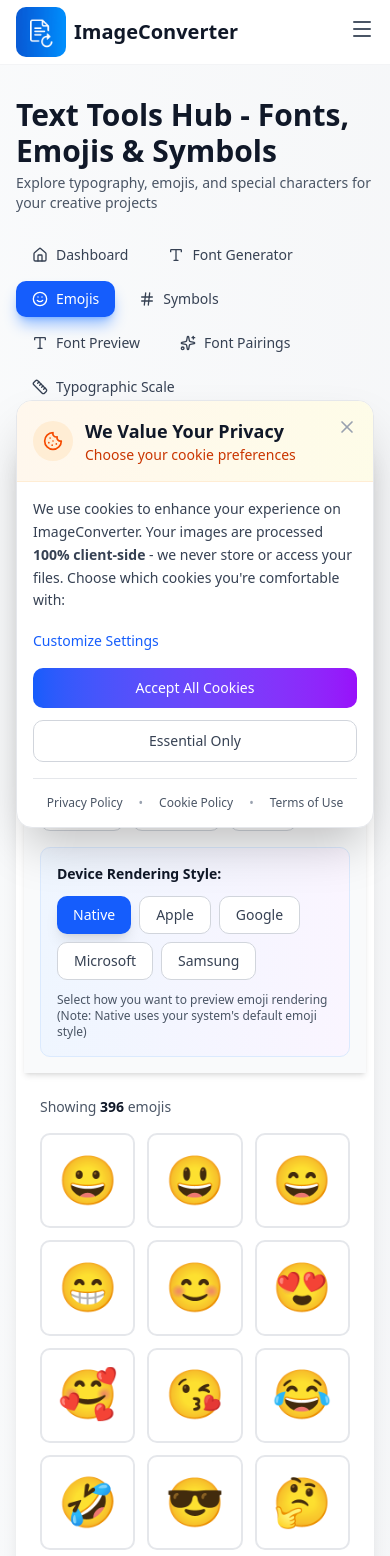
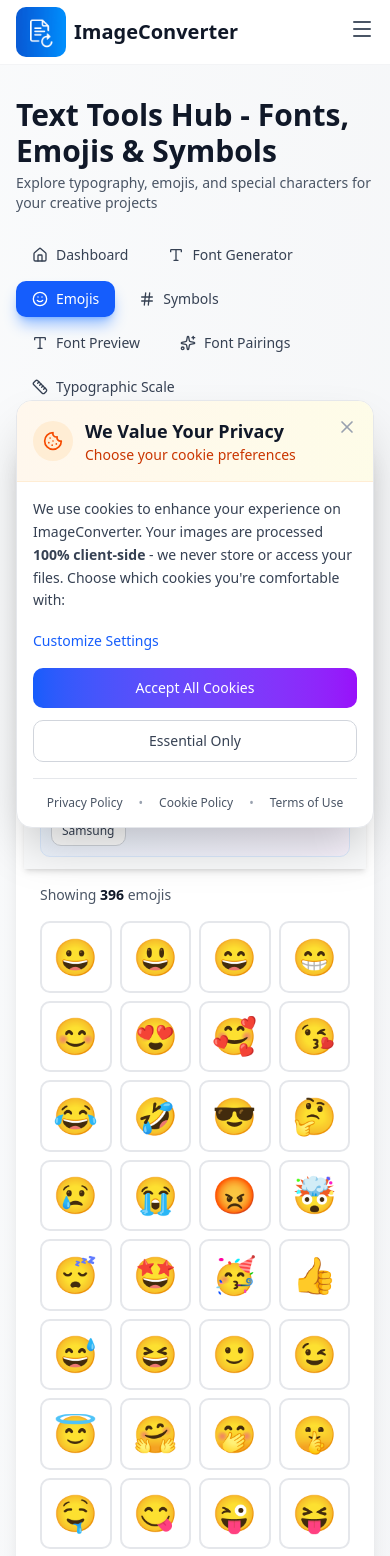
Before and after one commit to vahagnvardanyan1/image-convertors, a Next.js app: page /texts/emojis in a window 390 px wide. Shown: the top 1556 px of the page. Built offline with nearby package versions, Linux system fonts and the light colour scheme.

Commit message:
symbol emoji

```diff
--- a/src/app/texts/emojis/page.tsx
+++ b/src/app/texts/emojis/page.tsx
@@ -77,11 +77,7 @@ export default function EmojisPage() {
 
   // Get emoji URL based on device type
   const getEmojiDisplay = (emoji: string) => {
-    if (selectedDevice === 'native') {
-      return <span className="text-5xl">{emoji}</span>;
-    }
-
-    return <span className="text-5xl inline-block w-16 h-16 flex items-center justify-center">{emoji}</span>;
+    return emoji;
   };
 
   return (
@@ -94,26 +90,26 @@ export default function EmojisPage() {
       </div>
 
       {/* Search and Filters */}
-      <div className="sticky top-16 z-10 bg-gray-50 dark:bg-gray-800 pb-4 mb-6 space-y-4 -mx-4 px-4 pt-4 sm:-mx-6 sm:px-6 lg:-mx-8 lg:px-8 shadow-md">
+      <div className="sticky top-16 z-10 bg-gray-50 dark:bg-gray-800 pb-3 mb-4 space-y-2.5 sm:space-y-4 -mx-4 px-4 pt-3 sm:-mx-6 sm:px-6 lg:-mx-8 lg:px-8 shadow-md">
         {/* Search Bar */}
         <div className="relative">
-          <Search className="absolute left-3 top-1/2 transform -translate-y-1/2 text-gray-400" size={20} />
+          <Search className="absolute left-3 top-1/2 transform -translate-y-1/2 text-gray-400" size={18} />
           <input
             type="text"
             value={searchQuery}
             onChange={e => setSearchQuery(e.target.value)}
-            placeholder="Search emojis by name or keyword..."
-            className="w-full pl-10 pr-4 py-3 rounded-lg border border-gray-300 dark:border-gray-600 bg-white dark:bg-gray-700 text-gray-900 dark:text-white focus:ring-2 focus:ring-blue-500 focus:border-transparent"
+            placeholder="Search emojis..."
+            className="w-full pl-9 pr-3 py-2 sm:py-3 text-sm sm:text-base rounded-lg border border-gray-300 dark:border-gray-600 bg-white dark:bg-gray-700 text-gray-900 dark:text-white focus:ring-2 focus:ring-blue-500 focus:border-transparent"
           />
         </div>
 
         {/* Category Tabs */}
-        <div className="flex flex-wrap gap-2">
+        <div className="flex flex-wrap gap-1.5 sm:gap-2">
           {emojiCategories.map(category => (
             <button
               key={category}
               onClick={() => setSelectedCategory(category)}
-              className={`px-4 py-2 rounded-lg text-sm font-medium transition-all ${
+              className={`px-2.5 py-1.5 sm:px-4 sm:py-2 rounded-lg text-xs sm:text-sm font-medium transition-all ${
                 selectedCategory === category
                   ? 'bg-blue-600 text-white shadow-lg shadow-blue-500/30'
                   : 'bg-white dark:bg-gray-700 text-gray-700 dark:text-gray-300 border border-gray-300 dark:border-gray-600 hover:bg-gray-50 dark:hover:bg-gray-600'
@@ -124,15 +120,15 @@ export default function EmojisPage() {
           ))}
         </div>
 
-        {/* Device Selector */}
-        <div className="bg-gradient-to-r from-blue-50 to-purple-50 dark:from-gray-700 dark:to-gray-600 rounded-lg p-4 border border-blue-100 dark:border-gray-600">
-          <label className="block text-sm font-semibold text-gray-900 dark:text-white mb-3">Device Rendering Style:</label>
-          <div className="flex flex-wrap gap-2">
+        {/* Device Selector - Compact on mobile */}
+        <div className="bg-gradient-to-r from-blue-50 to-purple-50 dark:from-gray-700 dark:to-gray-600 rounded-lg p-2.5 sm:p-4 border border-blue-100 dark:border-gray-600">
+          <label className="block text-xs sm:text-sm font-semibold text-gray-900 dark:text-white mb-2 sm:mb-3">Device Style:</label>
+          <div className="flex flex-wrap gap-1.5 sm:gap-2">
             {deviceOptions.map(device => (
               <button
                 key={device.id}
                 onClick={() => setSelectedDevice(device.id)}
-                className={`px-4 py-2 rounded-lg text-sm font-medium transition-all ${
+                className={`px-2.5 py-1.5 sm:px-4 sm:py-2 rounded-lg text-xs sm:text-sm font-medium transition-all ${
                   selectedDevice === device.id
                     ? 'bg-blue-600 text-white shadow-lg'
                     : 'bg-white dark:bg-gray-800 text-gray-700 dark:text-gray-300 border border-gray-300 dark:border-gray-500 hover:bg-gray-50 dark:hover:bg-gray-700'
@@ -142,7 +138,6 @@ export default function EmojisPage() {
               </button>
             ))}
           </div>
-          <p className="mt-3 text-xs text-gray-600 dark:text-gray-400">Select how you want to preview emoji rendering (Note: Native uses your system&apos;s default emoji style)</p>
         </div>
       </div>
 
@@ -155,16 +150,16 @@ export default function EmojisPage() {
 
       {/* Emoji Grid */}
       {filteredEmojis.length > 0 ? (
-        <div className="grid grid-cols-3 sm:grid-cols-4 md:grid-cols-6 lg:grid-cols-8 gap-3">
+        <div className="grid grid-cols-4 sm:grid-cols-5 md:grid-cols-6 lg:grid-cols-8 gap-2 sm:gap-3">
           {filteredEmojis.map((item, index) => (
             <button
               key={`${item.emoji}-${index}`}
               onClick={() => handleCopyEmoji(item.emoji)}
-              className="relative group bg-white dark:bg-gray-700 rounded-lg p-4 border-2 border-gray-200 dark:border-gray-600 hover:border-blue-500 dark:hover:border-blue-400 transition-all hover:scale-110 hover:shadow-lg flex flex-col items-center justify-center aspect-square"
+              className="relative group bg-white dark:bg-gray-700 rounded-lg p-3 sm:p-4 border-2 border-gray-200 dark:border-gray-600 hover:border-blue-500 dark:hover:border-blue-400 transition-all hover:scale-110 hover:shadow-lg flex flex-col items-center justify-center aspect-square"
               title={`${item.name} - Click to copy`}
             >
               {/* Emoji Display */}
-              <div className="flex items-center justify-center mb-1">{getEmojiDisplay(item.emoji)}</div>
+              <div className="flex items-center justify-center text-4xl sm:text-5xl">{getEmojiDisplay(item.emoji)}</div>
 
               {/* Emoji Name (on hover) */}
               <div className="absolute inset-x-0 bottom-0 bg-black/80 text-white text-xs p-2 rounded-b-lg opacity-0 group-hover:opacity-100 transition-opacity">
--- a/src/app/texts/symbols/page.tsx
+++ b/src/app/texts/symbols/page.tsx
@@ -82,26 +82,26 @@ export default function SymbolsPage() {
       </div>
 
       {/* Search and Filters */}
-      <div className="sticky top-16 z-10 bg-gray-50 dark:bg-gray-800 pb-4 mb-6 space-y-4 -mx-4 px-4 pt-4 sm:-mx-6 sm:px-6 lg:-mx-8 lg:px-8 shadow-md">
+      <div className="sticky top-16 z-10 bg-gray-50 dark:bg-gray-800 pb-3 mb-4 space-y-2.5 sm:space-y-4 -mx-4 px-4 pt-3 sm:-mx-6 sm:px-6 lg:-mx-8 lg:px-8 shadow-md">
         {/* Search Bar */}
         <div className="relative">
-          <Search className="absolute left-3 top-1/2 transform -translate-y-1/2 text-gray-400" size={20} />
+          <Search className="absolute left-3 top-1/2 transform -translate-y-1/2 text-gray-400" size={18} />
           <input
             type="text"
             value={searchQuery}
             onChange={e => setSearchQuery(e.target.value)}
-            placeholder="Search symbols by name or keyword..."
-            className="w-full pl-10 pr-4 py-3 rounded-lg border border-gray-300 dark:border-gray-600 bg-white dark:bg-gray-700 text-gray-900 dark:text-white focus:ring-2 focus:ring-blue-500 focus:border-transparent"
+            placeholder="Search symbols..."
+            className="w-full pl-9 pr-3 py-2 sm:py-3 text-sm sm:text-base rounded-lg border border-gray-300 dark:border-gray-600 bg-white dark:bg-gray-700 text-gray-900 dark:text-white focus:ring-2 focus:ring-blue-500 focus:border-transparent"
           />
         </div>
 
         {/* Category Tabs */}
-        <div className="flex flex-wrap gap-2">
+        <div className="flex flex-wrap gap-1.5 sm:gap-2">
           {symbolCategories.map(category => (
             <button
               key={category}
               onClick={() => setSelectedCategory(category)}
-              className={`px-4 py-2 rounded-lg text-sm font-medium transition-all ${
+              className={`px-2.5 py-1.5 sm:px-4 sm:py-2 rounded-lg text-xs sm:text-sm font-medium transition-all ${
                 selectedCategory === category
                   ? 'bg-purple-600 text-white shadow-lg shadow-purple-500/30'
                   : 'bg-white dark:bg-gray-700 text-gray-700 dark:text-gray-300 border border-gray-300 dark:border-gray-600 hover:bg-gray-50 dark:hover:bg-gray-600'
@@ -122,21 +122,21 @@ export default function SymbolsPage() {
 
       {/* Symbols Grid */}
       {filteredSymbols.length > 0 ? (
-        <div className="grid grid-cols-2 sm:grid-cols-3 md:grid-cols-4 lg:grid-cols-5 gap-3">
+        <div className="grid grid-cols-3 sm:grid-cols-4 md:grid-cols-5 lg:grid-cols-6 gap-2 sm:gap-3">
           {filteredSymbols.map((item, index) => (
             <button
               key={`${item.symbol}-${index}`}
               onClick={() => handleCopySymbol(item.symbol)}
-              className="relative group bg-white dark:bg-gray-700 rounded-lg p-6 border-2 border-gray-200 dark:border-gray-600 hover:border-purple-500 dark:hover:border-purple-400 transition-all hover:scale-105 hover:shadow-xl"
+              className="relative group bg-white dark:bg-gray-700 rounded-lg p-3 sm:p-6 border-2 border-gray-200 dark:border-gray-600 hover:border-purple-500 dark:hover:border-purple-400 transition-all hover:scale-105 hover:shadow-xl"
               title={`${item.name} - Click to copy`}
             >
               {/* Symbol Display */}
-              <div className="text-5xl text-center mb-3 text-gray-800 dark:text-gray-100 font-mono">{item.symbol}</div>
+              <div className="text-4xl sm:text-5xl text-center mb-2 sm:mb-3 text-gray-800 dark:text-gray-100 font-mono">{item.symbol}</div>
 
               {/* Symbol Info */}
               <div className="text-center">
-                <p className="text-xs font-semibold text-gray-900 dark:text-white truncate">{item.name}</p>
-                <p className="text-xs text-gray-500 dark:text-gray-400 mt-1">{item.unicode}</p>
+                <p className="text-[10px] sm:text-xs font-semibold text-gray-900 dark:text-white truncate">{item.name}</p>
+                <p className="text-[9px] sm:text-xs text-gray-500 dark:text-gray-400 mt-0.5 sm:mt-1">{item.unicode}</p>
               </div>
 
               {/* Copy Button (on hover) */}
```
